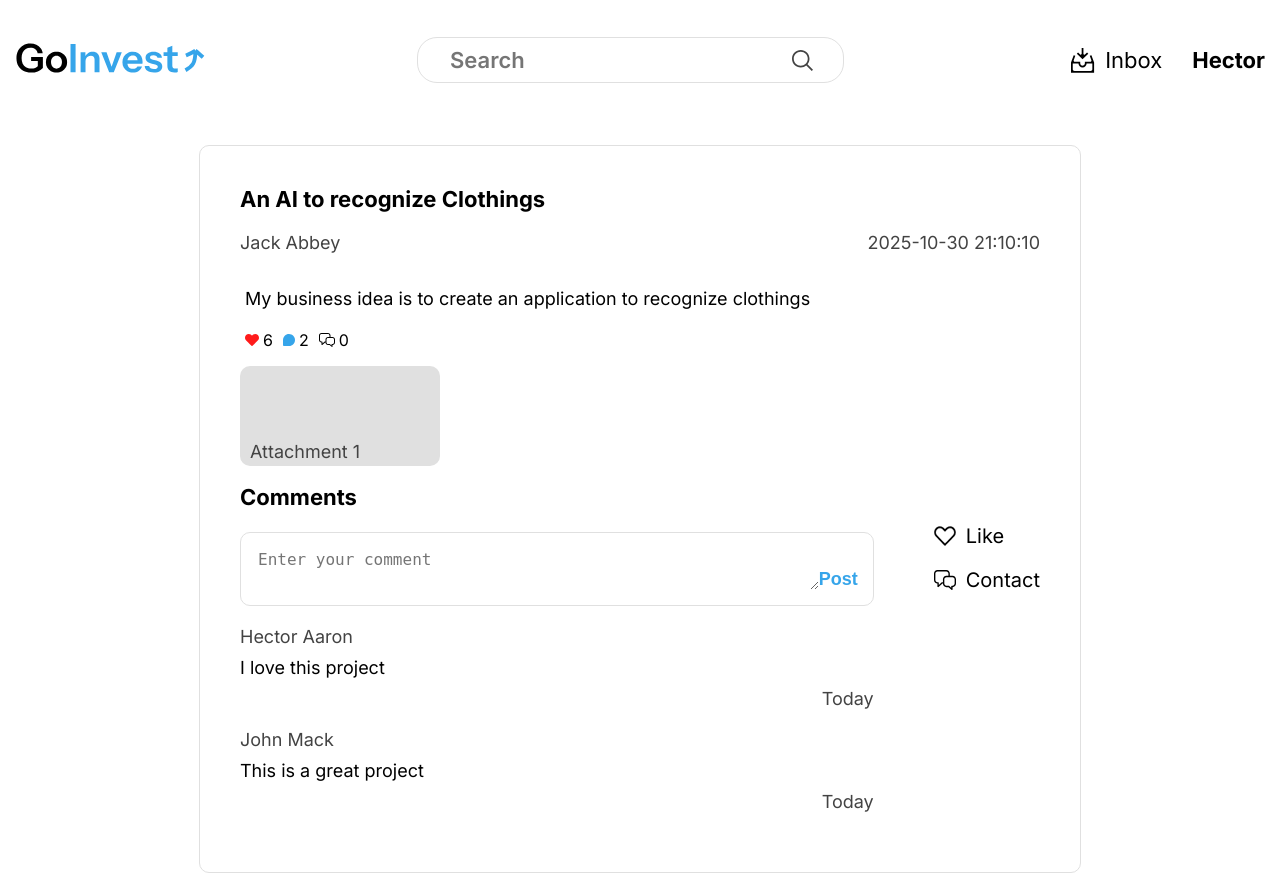
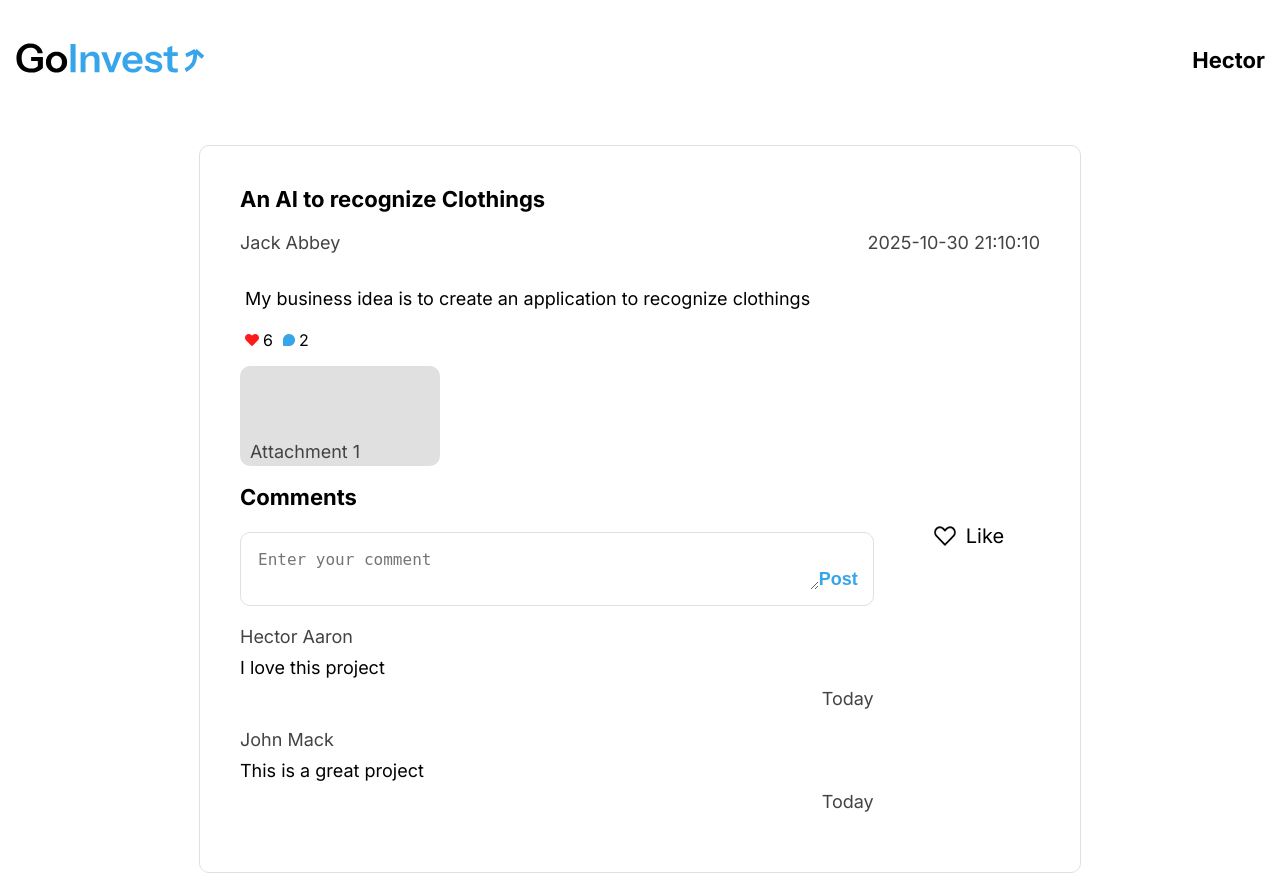
Before and after one commit to SamiAbar30/GoInvest, a Flask app: page /post/1 in a window 1280 px wide. Run offline with Flask 3, Linux system fonts and the light colour scheme; a user stored in the database is signed in; data comes from the database, SQL or seed files in the repository.

Commit message:
removing extra features

```diff
--- a/templates/components/header.html
+++ b/templates/components/header.html
@@ -4,7 +4,7 @@
         <img class="navbar-logo" src="{{ url_for('static', filename='images/logo.svg') }}">
     </a>
     <div class="navbar-search">
-        <div class="searchbar">
+        <div class="searchbar" style="opacity: 0;">
             <input type="text" placeholder="Search">
             <img src="{{ url_for('static', filename='images/search.svg') }}">
         </div>
@@ -16,7 +16,7 @@
             <p>Post</p>
         </a>
         {%endif%}
-        <a href="#">
+        <a href="#" style="opacity: 0;">
             <img src="{{ url_for('static', filename='images/inbox.svg') }}">
             <p>Inbox</p>
         </a>
--- a/templates/components/post.html
+++ b/templates/components/post.html
@@ -20,7 +20,7 @@
                 <img src="{{ url_for('static', filename='images/comment-full.svg') }}">
                 <p>{{ post.comments|length }}</p>
             </div>
-            <div class="post-contact">
+            <div class="post-contact" style="opacity: 0;">
                 <img src="{{ url_for('static', filename='images/contact-full.svg') }}">
                 <p>{{ post.contact_number }}</p>
             </div>
--- a/templates/view-post.html
+++ b/templates/view-post.html
@@ -32,7 +32,7 @@
                             <img src="{{ url_for('static', filename='images/comment-full.svg') }}">
                             <p>{{ post.comments|length }}</p>
                         </div>
-                        <div class="post-contact">
+                        <div class="post-contact" style="opacity: 0;">
                             <img src="{{ url_for('static', filename='images/contact-full.svg') }}">
                             <p>{{ post.contact_number }}</p>
                         </div>
@@ -66,7 +66,7 @@
                             <img src="{{ url_for('static', filename='images/like.svg') }}">
                             <a href="{{ url_for('like_post', post_id=post.id) }}">Like</a>
                         </div>
-                        <div>
+                        <div style="opacity: 0;">
                             <img src="{{ url_for('static', filename='images/contact.svg') }}">
                             <p>Contact</p>
                         </div>
```
